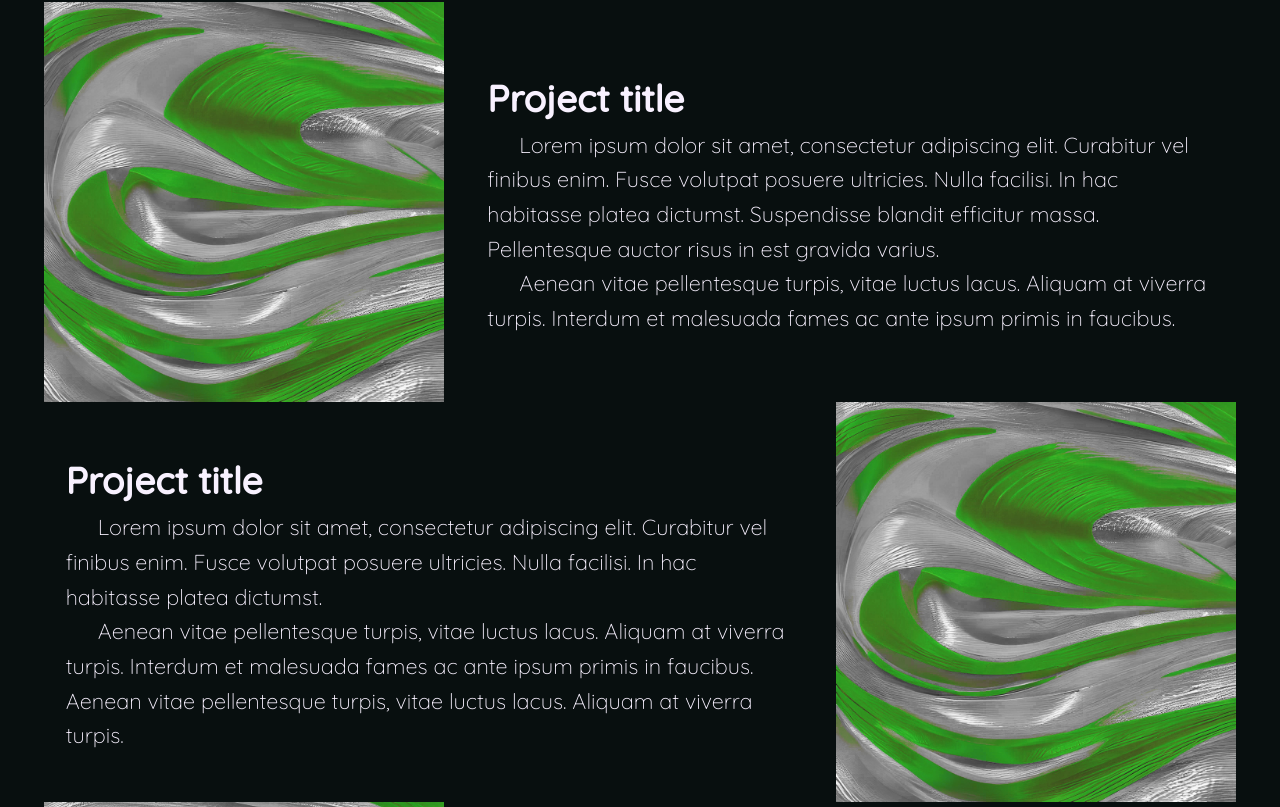
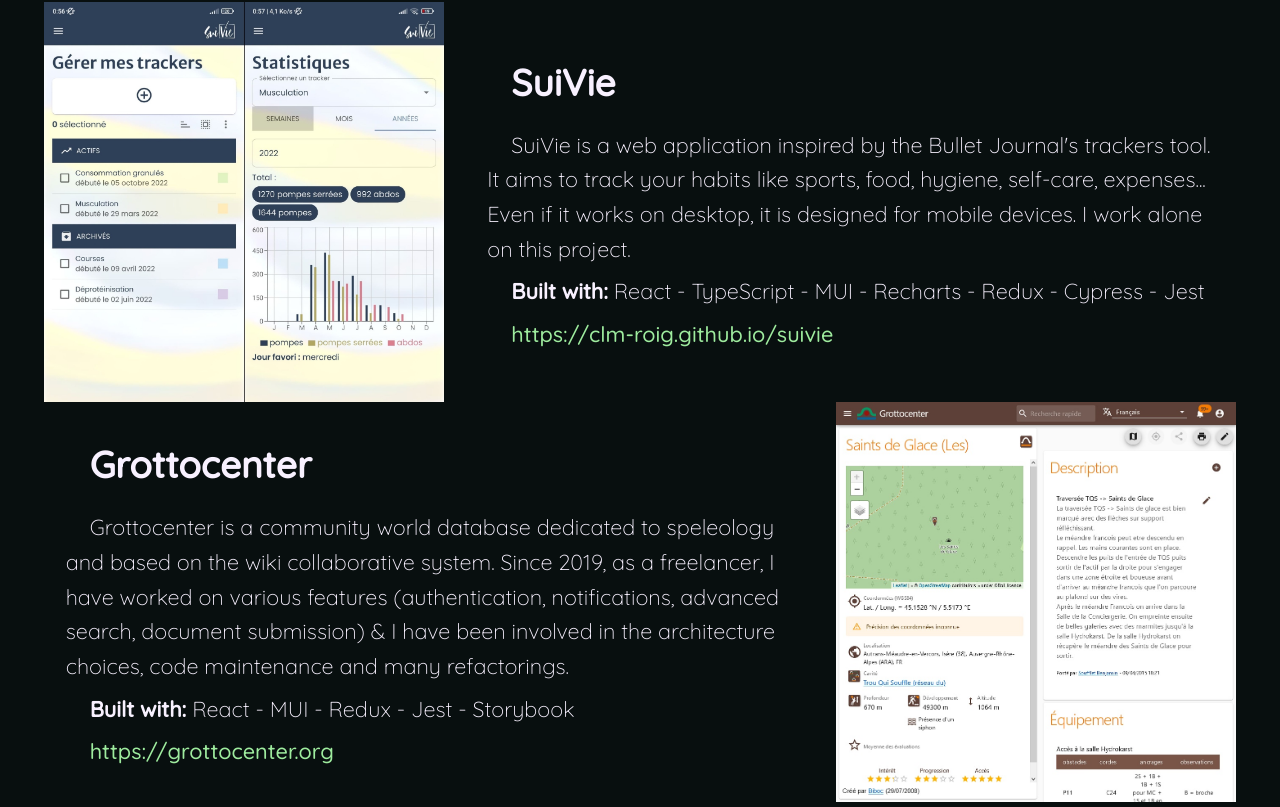
Before and after one commit to Clm-Roig/clm-roig.github.io, a Vue app: page / in a window 1280 px wide. Shown: the part 1593-2400 px from the top of the page. Built offline with nearby package versions, Linux system fonts and the light colour scheme; a web font is replaced by a local one.

Commit message:
Add 2 projects

```diff
--- /dev/null
+++ b/src/components/ProjectItem.vue
@@ -0,0 +1,108 @@
+<script setup lang="ts">
+defineProps<{
+  builtWith: string;
+  description: string;
+  imgPath: string;
+  rightImg?: boolean;
+  title: string;
+  url?: string;
+}>();
+</script>
+
+<template>
+  <li class="project" :class="rightImg ? 'project--right' : ''">
+    <img
+      v-if="!rightImg"
+      :src="imgPath"
+      class="project__img project__img--left"
+    />
+    <div class="project__text">
+      <h3 class="project__title">{{ title }}</h3>
+      <p class="project__description">
+        {{ description }}
+      </p>
+      <p class="project__build-with"><b>Built with:</b> {{ builtWith }}</p>
+      <div v-if="url" class="project__link">
+        <a :href="url">{{ url }}</a>
+      </div>
+    </div>
+    <img
+      v-if="rightImg"
+      :src="imgPath"
+      class="project__img project__img--right"
+    />
+  </li>
+</template>
+
+<style scoped lang="scss">
+$breakpoint: 1000px;
+
+.project {
+  align-items: center;
+  display: flex;
+  flex-wrap: wrap;
+  gap: 1rem;
+  transition: all 0.3s;
+  &:hover {
+    background-color: $black;
+    box-shadow: inset 0 0 0 4px $primary-color, inset 0 0 0 8px $white;
+  }
+  &__title {
+    margin-bottom: 16px;
+  }
+  &__text {
+    display: flex;
+    flex: 8;
+    flex-direction: column;
+    min-width: 300px;
+    padding: 1rem;
+    text-indent: 24px;
+  }
+  &__description {
+    text-indent: 24px;
+  }
+  &__build-with {
+    margin-top: 8px;
+  }
+  &__link {
+    margin-top: 8px;
+  }
+  &__img {
+    flex-basis: 400px;
+    object-fit: contain;
+    max-height: 400px;
+    width: 100%;
+    transition: all 0.5s ease-in-out;
+    z-index: 2;
+    &--right {
+      object-position: right;
+      &:hover {
+        transform: translateX(-100px);
+      }
+    }
+    &--left {
+      object-position: left;
+      &:hover {
+        transform: translateX(100px);
+      }
+    }
+    &:hover {
+      scale: 1.5;
+      cursor: zoom-in;
+    }
+    @media screen and (max-width: $breakpoint) {
+      object-position: center;
+      &:hover {
+        scale: 1.2;
+        transform: inherit;
+      }
+    }
+  }
+  @media screen and (max-width: $breakpoint) {
+    flex-direction: column;
+    &--right {
+      flex-direction: column-reverse;
+    }
+  }
+}
+</style>
--- /dev/null
+++ b/src/models/projects.ts
@@ -0,0 +1,20 @@
+export const projects = {
+  suivie: {
+    builtWith: "React - TypeScript - MUI - Recharts - Redux - Cypress - Jest",
+    description: `SuiVie is a web application inspired by the Bullet Journal's trackers tool.
+    It aims to track your habits like sports, food, hygiene, self-care, expenses...
+    Even if it works on desktop, it is designed for mobile devices. I work alone on this project.`,
+    imgPath: "suivie.jpg",
+    title: "SuiVie",
+    url: "https://clm-roig.github.io/suivie",
+  },
+  grottocenter: {
+    builtWith: "React - MUI - Redux - Jest - Storybook",
+    description: `Grottocenter is a community world database dedicated to speleology and based on the wiki collaborative system.
+    Since 2019, as a freelancer, I have worked on various features (authentication, notifications, advanced search, document submission)
+    & I have been involved in the architecture choices, code maintenance and many refactorings.`,
+    imgPath: "grottocenter.jpg",
+    title: "Grottocenter",
+    url: "https://grottocenter.org",
+  },
+};
--- a/src/views/ProjectsView.vue
+++ b/src/views/ProjectsView.vue
@@ -1,62 +1,29 @@
 <script setup lang="ts">
-import texture from "@/assets/images/texture_green_silver.jpg";
+import ProjectItem from "../components/ProjectItem.vue";
+import { projects } from "@/models/projects";
+
+const { suivie, grottocenter } = projects;
 </script>
 
 <template>
   <h2>Projects</h2>
 
   <ul class="projects">
-    <li class="project">
-      <img :src="texture" class="project__img project__img--left" />
-      <div class="project__text">
-        <h3>Project title</h3>
-        <p class="project__description">
-          Lorem ipsum dolor sit amet, consectetur adipiscing elit. Curabitur vel
-          finibus enim. Fusce volutpat posuere ultricies. Nulla facilisi. In hac
-          habitasse platea dictumst. Suspendisse blandit efficitur massa.
-          Pellentesque auctor risus in est gravida varius.
-        </p>
-        <p class="project__description">
-          Aenean vitae pellentesque turpis, vitae luctus lacus. Aliquam at
-          viverra turpis. Interdum et malesuada fames ac ante ipsum primis in
-          faucibus.
-        </p>
-      </div>
-    </li>
-    <li class="project project--right">
-      <div class="project__text">
-        <h3>Project title</h3>
-        <p class="project__description">
-          Lorem ipsum dolor sit amet, consectetur adipiscing elit. Curabitur vel
-          finibus enim. Fusce volutpat posuere ultricies. Nulla facilisi. In hac
-          habitasse platea dictumst.
-        </p>
-        <p class="project__description">
-          Aenean vitae pellentesque turpis, vitae luctus lacus. Aliquam at
-          viverra turpis. Interdum et malesuada fames ac ante ipsum primis in
-          faucibus. Aenean vitae pellentesque turpis, vitae luctus lacus.
-          Aliquam at viverra turpis.
-        </p>
-      </div>
-      <img :src="texture" class="project__img project__img--right" />
-    </li>
-    <li class="project">
-      <img :src="texture" class="project__img project__img--left" />
-      <div class="project__text">
-        <h3>Project title</h3>
-        <p class="project__description">
-          Lorem ipsum dolor sit amet, consectetur adipiscing elit. Curabitur vel
-          finibus enim. Fusce volutpat posuere ultricies. Nulla facilisi. In hac
-          habitasse platea dictumst. Suspendisse blandit efficitur massa.
-          Pellentesque auctor risus in est gravida varius.
-        </p>
-        <p class="project__description">
-          Aenean vitae pellentesque turpis, vitae luctus lacus. Aliquam at
-          viverra turpis. Interdum et malesuada fames ac ante ipsum primis in
-          faucibus.
-        </p>
-      </div>
-    </li>
+    <ProjectItem
+      :built-with="suivie.builtWith"
+      :description="suivie.description"
+      :img-path="suivie.imgPath"
+      :title="suivie.title"
+      :url="suivie.url"
+    />
+    <ProjectItem
+      :built-with="grottocenter.builtWith"
+      :description="grottocenter.description"
+      :img-path="grottocenter.imgPath"
+      :right-img="true"
+      :title="grottocenter.title"
+      :url="grottocenter.url"
+    />
   </ul>
 </template>
 
@@ -68,48 +35,4 @@ $breakpoint: 1000px;
   padding-left: 0;
   margin: 0 16px;
 }
-.project {
-  align-items: center;
-  display: flex;
-  flex-wrap: wrap;
-  gap: 1rem;
-  transition: all 0.3s;
-  &:hover {
-    background-color: $black;
-    box-shadow: inset 0 0 0 4px $primary-color, inset 0 0 0 8px $white;
-  }
-  &__text {
-    display: flex;
-    flex: 8;
-    flex-direction: column;
-    min-width: 300px;
-    padding: 1rem;
-  }
-  &__description {
-    text-indent: 32px;
-  }
-  &__img {
-    flex: calc(
-      210px + 7vw
-    ); // empyric computation to make it perfectly responsive
-    object-fit: contain;
-    max-height: 400px;
-    width: 100%;
-    &--right {
-      object-position: right;
-    }
-    &--left {
-      object-position: left;
-    }
-    @media screen and (max-width: $breakpoint) {
-      object-position: center;
-    }
-  }
-  @media screen and (max-width: $breakpoint) {
-    flex-direction: column;
-    &--right {
-      flex-direction: column-reverse;
-    }
-  }
-}
 </style>
```
Also changed, not shown: public/grottocenter.jpg (added), public/suivie.jpg (added).
